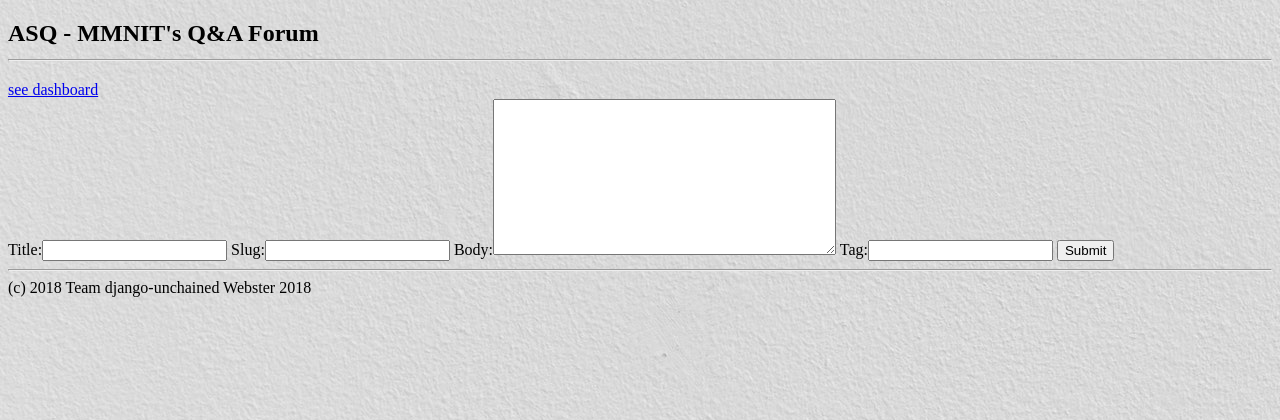
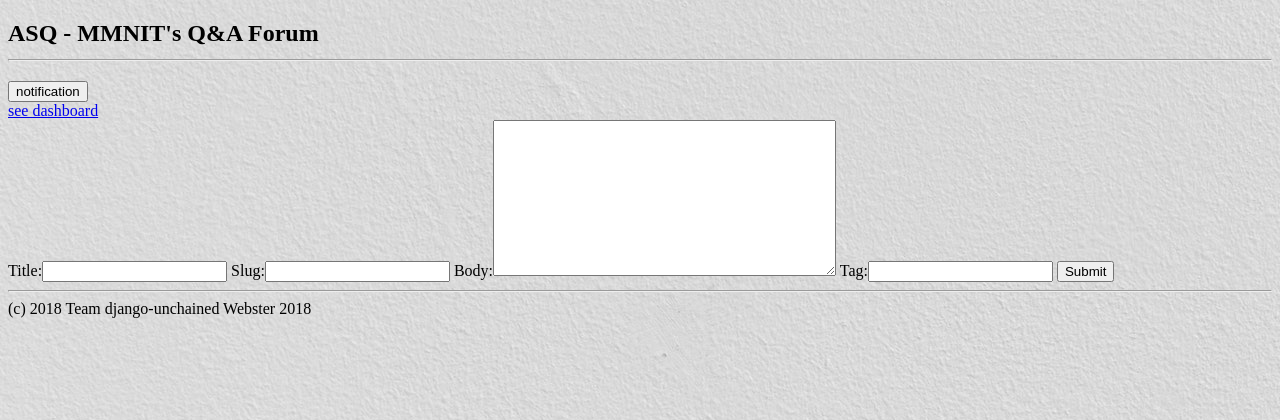
Before and after one commit to tuhinspatra/asq-django, a Django app: page /q/ask/ in a window 1280 px wide. Shown: the top 420 px of the page. Run offline with Django 3.2, Linux system fonts and the light colour scheme.

Commit message:
all functionalities implemented

```diff
--- a/asq_app/admin.py
+++ b/asq_app/admin.py
@@ -1,6 +1,6 @@
 from django.contrib import admin
 from django.contrib.auth.models import User
-from .models import Question, Answer ,UserVoteDetail,QComment,TagSearch
+from .models import Question, Answer ,UserVoteDetail,QComment,TagSearch,Notification
 # Register your models here.
 
 admin.site.register(Question)
@@ -8,3 +8,4 @@ admin.site.register(Answer)
 admin.site.register(UserVoteDetail)
 admin.site.register(QComment)
 admin.site.register(TagSearch)
+admin.site.register(Notification)
--- a/asq_app/models.py
+++ b/asq_app/models.py
@@ -102,3 +102,21 @@ class TagSearch(models.Model):
     question_title = models.CharField(max_length=200,default="untitle question")
     def __str__(self):
         return self.tag
+
+
+class Notification(models.Model):
+    created_by = models.ForeignKey('auth.User',on_delete=models.CASCADE,related_name='created_by')
+    received_by = models.ForeignKey('auth.User',on_delete=models.CASCADE,related_name='received_by')
+    question = models.ForeignKey('Question',on_delete=models.CASCADE,null=True,blank=True)
+    answer = models.ForeignKey('Answer',on_delete=models.CASCADE,null=True,blank=True)
+    comment = models.ForeignKey('QComment',on_delete=models.CASCADE,null=True,blank=True)
+    isans = models.BooleanField(default=False)
+    iscomment = models.BooleanField(default=False)
+    new_notification = models.BooleanField(default=False)
+    def __str__(self):
+        if not self.question:
+            return "hello"
+        elif self.isans == True:
+            return self.created_by.get_username()+" answered on "+self.question.title
+        elif self.iscomment == True:
+            return self.created_by.get_username()+" commented on "+self.question.title
--- a/asq_app/urls.py
+++ b/asq_app/urls.py
@@ -7,6 +7,7 @@ urlpatterns = [
     path('', views.IndexView.as_view(), name='index'),
     url(r'^ask/',views.askForm,name='ask'),
     url(r'^upvote_route/$', views.upvoter),
+    url(r'^notification_route/$', views.notification_updates),
     url(r'^tag_route/$', views.tag_filter),
      url(r'^downvote_route/$', views.downvoter),
      #path('dashboard', views.user_dashboard, name='user_dashboard'),
--- a/asq_app/views.py
+++ b/asq_app/views.py
@@ -3,11 +3,11 @@ from django.shortcuts import get_object_or_404, render,redirect
 from django.urls import reverse
 from django.views import generic
 from .forms import AskForm ,AnsForm,CommentForm
-from .models import Answer, Question,UserVoteDetail,QComment,TagSearch
-
+from .models import Answer, Question,UserVoteDetail,QComment,TagSearch,Notification
+import json
 from django.contrib.auth import login, authenticate
 from django.shortcuts import render, redirect
-
+from django.core import serializers
 from .forms import SignUpForm
 from . import views
 
@@ -23,7 +23,6 @@ class IndexView(generic.ListView):
 def detail(request,slug):
     qdata=Question.objects.get(slug=slug)
     tag_list=(qdata.tag).split(",")
-    print(tag_list)
     if request.method == 'POST':
         ansform = AnsForm(request.POST)
         commentform = CommentForm(request.POST)
@@ -32,6 +31,8 @@ def detail(request,slug):
             instance.author = request.user
             instance.question = qdata
             instance.save()
+            question = Question.objects.filter(id=qdata.id)
+            Notification.objects.create(received_by=question.author,created_by=request.user,question=question,isans=True,answer=instance,new_notification=True)
             #ansform = AnsForm()
             #url=qdata.get_abolute_url()
             return HttpResponseRedirect(request.path)
@@ -40,6 +41,8 @@ def detail(request,slug):
             instance.author = request.user
             instance.question = qdata
             instance.save()
+            question = Question.objects.get(id=qdata.id)
+            Notification.objects.create(received_by=question.author,created_by=request.user,question=question,iscomment=True,comment=instance,new_notification=True)
             #ansform = AnsForm()
             #url=qdata.get_abolute_url()
             return HttpResponseRedirect(request.path)
@@ -178,3 +181,20 @@ def user_dashboard(request):
     'comment':comment
     }
     return render(request,'asq_app/user_dashboard.html',data)
+
+
+
+def notification_updates(request):
+    notification = []
+    try:
+
+        for notify in Notification.objects.filter(received_by=request.user,new_notification=True):
+            notification.append(notify.question)
+            print(notify)
+    except Notification.DoesNotExist:
+        notification = []
+    print(notification)
+    #data = {notification:notification}
+    notify_serialized = serializers.serialize('json',notification)
+
+    return JsonResponse(notify_serialized,safe=False)
--- a/templates/base_generic.html
+++ b/templates/base_generic.html
@@ -10,6 +10,8 @@
 
 <body >
     <h2>ASQ - MMNIT's Q&A Forum <hr></h2>
+    <button onclick="get_new_notification()">notification</button>
+    <div id="notification"></div>
     <a href="/u">see dashboard</a>
         {% block sidebar %}
     <!-- insert default navigation text for every page -->
@@ -20,6 +22,30 @@
     {% endblock %}
 
     <footer><hr>(c) 2018 Team django-unchained Webster 2018 </footer>
+
+  <script>
+function get_new_notification(){
+    var tag= $("#tag").val();
+    $.ajax({
+        url: '/q/notification_route/',
+        data: {
+        },
+        dataType: 'json',
+        success: function (data) {
+            if(data){
+              received_data=JSON.parse(data);
+               console.log(JSON.parse(data)[0]);
+               for(var i=0;i<data.length;i++)
+               $("#notification").append("<a href="+'/q/'+received_data[i].fields.slug+">"+received_data[i].fields.title+"</a><br>");
+               ///alert("new notification received");
+               }
+
+   }
+      });
+    }
+</script>
+
+
 </body>
 
 </html>
```
Also changed, not shown: asq_app/migrations/0001_initial.py, asq_app/migrations/0002_auto_20180921_1948.py (deleted), asq_app/migrations/0003_auto_20180921_1957.py (deleted), asq_app/migrations/0004_auto_20180921_2000.py (deleted), asq_app/migrations/0005_auto_20180921_2009.py (deleted), asq_app/migrations/0006_tagsearch_question_title.py (deleted).
